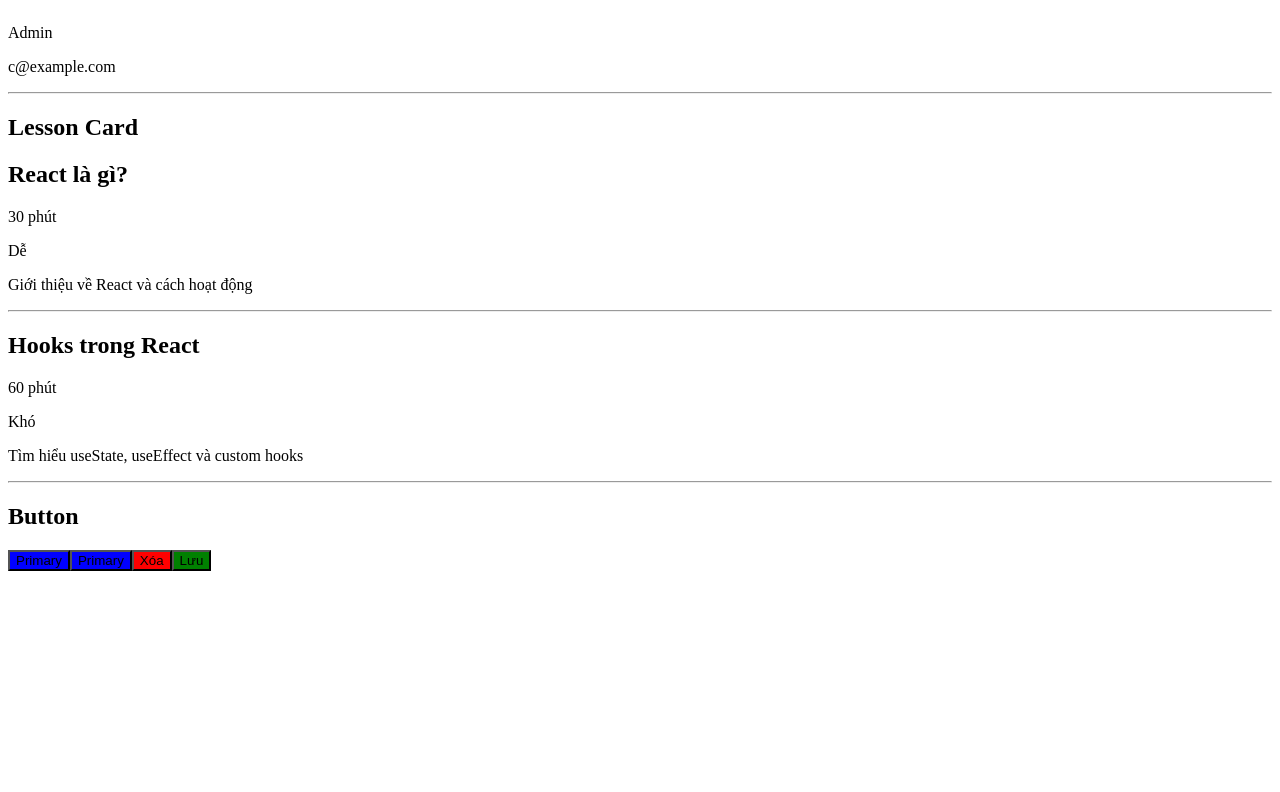
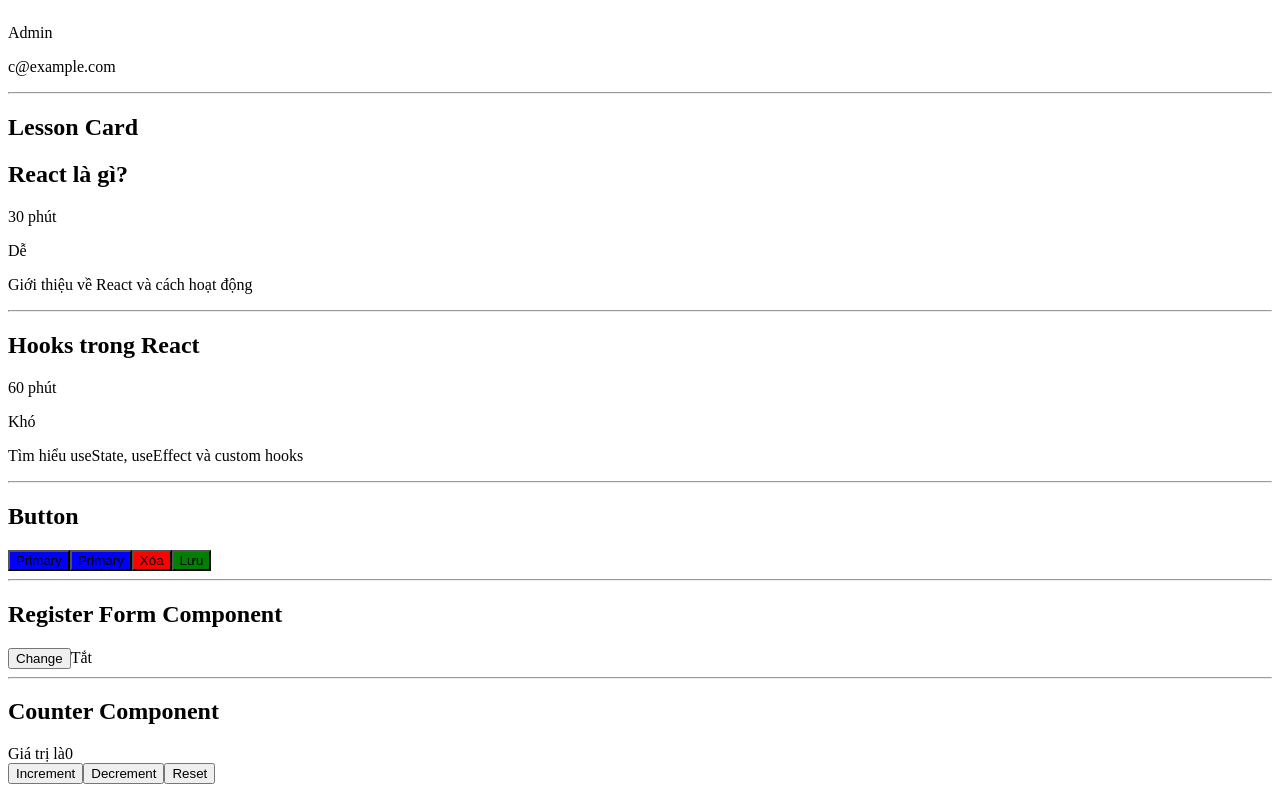
Before and after one commit to datlt2306/FPL-WEB501, a React (Vite) app: page / in a window 1280 px wide. Shown: the part 363-1155 px from the top of the page. Before the commit the page ends 942 px from the top, so only its background shows below. Built offline with nearby package versions, Linux system fonts and the light colour scheme.

Commit message:
Enhance App component: Introduce state management for users and lessons, and add RegisterForm and Counter components for improved functionality.

```diff
--- a/src/App.jsx
+++ b/src/App.jsx
@@ -2,13 +2,16 @@
 import LessonCard from "./components/LessonCard";
 import UserCard from "./components/UserCard";
 import "./App.css";
+import RegisterForm from "./components/RegisterForm";
+import { useState } from "react";
+import Counter from "./components/Counter";
 function App() {
-    const users = [
+    const [users, setUser] = useState([
         { name: "Nguyễn Văn A", role: "Sinh viên", email: "a@example.com" },
         { name: "Trần Thị B", role: "Giảng viên", email: "b@example.com" },
         { name: "Lê Văn C", role: "Admin", email: "c@example.com" },
-    ];
-    const lessons = [
+    ]);
+    const [lessons, setLessons] = useState([
         {
             title: "React là gì?",
             duration: "30 phút",
@@ -21,7 +24,7 @@
             difficulty: "Khó",
             content: "Tìm hiểu useState, useEffect và custom hooks",
         },
-    ];
+    ]);
     return (
         <div>
             <h2>User Card</h2>
@@ -42,6 +45,12 @@
             <Button variant="success" size="small">
                 Lưu
             </Button>
+            <hr />
+            <h2>Register Form Component</h2>
+            <RegisterForm />
+            <hr />
+            <h2>Counter Component</h2>
+            <Counter />
         </div>
     );
 }
--- /dev/null
+++ b/src/components/Counter.jsx
@@ -0,0 +1,16 @@
+import React, { useState } from "react";
+
+const Counter = () => {
+    const [count, setCount] = useState(0);
+    return (
+        <div>
+            Giá trị là{count}
+            <br />
+            <button onClick={() => setCount(count + 1)}>Increment</button>
+            <button onClick={() => setCount(count - 1)}>Decrement</button>
+            <button onClick={() => setCount(0)}>Reset</button>
+        </div>
+    );
+};
+
+export default Counter;
--- /dev/null
+++ b/src/components/RegisterForm.jsx
@@ -0,0 +1,26 @@
+import React, { useState } from "react";
+
+const RegisterForm = () => {
+    const [name, setName] = useState("");
+    const [isOn, setIsOn] = useState(false);
+    return (
+        <div>
+            <button onClick={() => setIsOn(!isOn)}>Change</button>
+            {isOn ? "Bật" : "Tắt"}
+            {isOn ? (
+                <form>
+                    <input
+                        type="text"
+                        defaultValue={name}
+                        onChange={(e) => setName(e.target.value)}
+                    />
+                    <p>Bạn đã nhập: {name}</p>
+                </form>
+            ) : (
+                ""
+            )}
+        </div>
+    );
+};
+
+export default RegisterForm;
```
